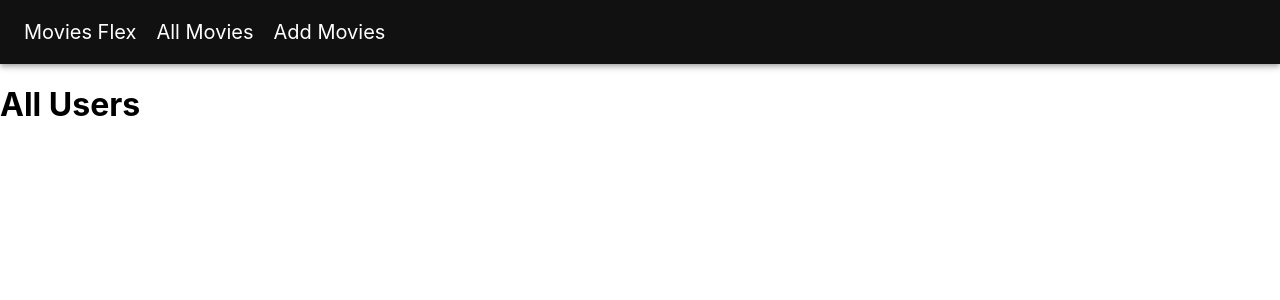
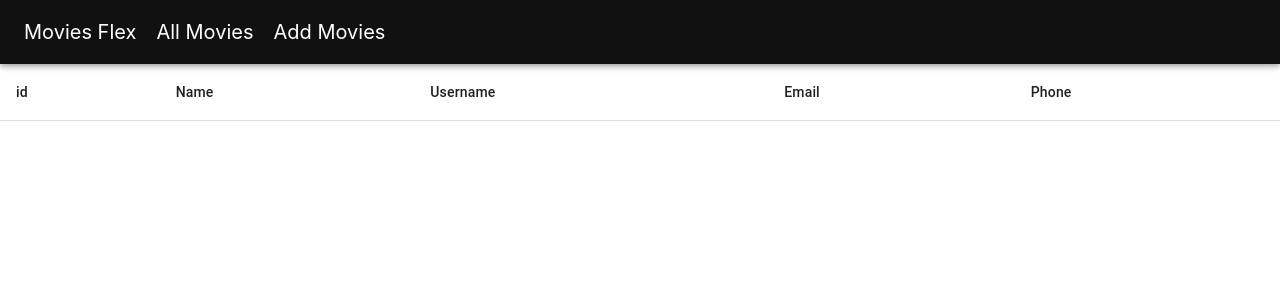
Before and after one commit to Dilbar-Ali/CrudApp, a React (Create React App) app in the folder crudapp/: page /all in a window 1280 px wide. Shown: the top 300 px of the page. Built offline with nearby package versions, Linux system fonts and the light colour scheme.

Commit message:
Add portion backend complete now start all data portion

```diff
--- a/crudapp/package.json
+++ b/crudapp/package.json
@@ -9,6 +9,8 @@
     "@testing-library/jest-dom": "^5.16.5",
     "@testing-library/react": "^13.4.0",
     "@testing-library/user-event": "^13.5.0",
+    "axios": "^1.2.1",
+    "json-server": "^0.17.1",
     "react": "^18.2.0",
     "react-dom": "^18.2.0",
     "react-router-dom": "^6.5.0",
@@ -17,6 +19,7 @@
   },
   "scripts": {
     "start": "react-scripts start",
+    "json-server":"json-server --watch src/database/db.json --host 127.0.0.1 --port 3002",
     "build": "react-scripts build",
     "test": "react-scripts test",
     "eject": "react-scripts eject"
--- a/crudapp/src/components/AddUser.js
+++ b/crudapp/src/components/AddUser.js
@@ -1,50 +1,80 @@
 import React from "react";
 
+
+// -------------DB IMPORT-------------
+
+import {addUser} from "../service/api"
 // _______Here now we state useHooks _____
 
-import { FormControl, FormGroup, InputLabel ,Input ,Typography , Button, styled} from "@mui/material";
+import { useState } from "react";
 
+// _________This is material Ui _________
 
-const Container =styled(FormGroup)`
+import {
+  FormControl,
+  FormGroup,
+  InputLabel,
+  Input,
+  Typography,
+  Button,
+  styled,
+} from "@mui/material";
 
-width:50%;
-margin:9% auto 0 auto;
+const Container = styled(FormGroup)`
+  width: 50%;
+  margin: 9% auto 0 auto;
 
- /* ______For child component handle through parent ___ */
+  /* ______For child component handle through parent ___ */
 
-  & >div{
-    margin-top:20px;
+  & > div {
+    margin-top: 20px;
+  }
+`;
+
+const initialValue = {
+  name: "",
+  username: "",
+  email: "",
+  phone: "",
+};
+
+const AddUser = () => {
+  // ===================================
+  // _______ React Hooks portion ________
+
+  const [user, setUser] = useState(initialValue);
+
+  const onValueChange=(e)=>{
+    setUser({...user,[e.target.name]:e.target.value})
+
+  }
+  const adduserDetails=async()=>{
+    await addUser(user);
   }
 
-
-
-`
-
-
-const AddUser = () => {
+  //  ===================================
   return (
     <Container>
-
-    <Typography variant="h5">Add User</Typography>
+      <Typography variant="h5">Add User</Typography>
       <FormControl>
         <InputLabel>Name</InputLabel>
-        <Input/>
+        <Input onChange={(e)=>onValueChange(e) }name="name" />
       </FormControl>
       <FormControl>
         <InputLabel>Username</InputLabel>
-        <Input/>
+        <Input onChange={(e)=>onValueChange(e)} name="username" />
       </FormControl>
       <FormControl>
         <InputLabel>Email</InputLabel>
-        <Input/>
+        <Input onChange={(e)=>onValueChange(e)} name="email" />
       </FormControl>
       <FormControl>
         <InputLabel>Phone</InputLabel>
-        <Input/>
+        <Input onChange={(e)=>onValueChange(e)} name="phone"  />
       </FormControl>
 
       <FormControl>
-      <Button variant="contained">Add User</Button>
+        <Button variant="contained" onClick={()=>adduserDetails()}>Add User</Button>
       </FormControl>
     </Container>
   );
--- a/crudapp/src/components/AllUsers.js
+++ b/crudapp/src/components/AllUsers.js
@@ -1,11 +1,29 @@
-import React from 'react'
+import {
+  Table,
+  TableCell,
+  TableRow,
+  TableHead,
+  TableBody,
+} from "@mui/material";
+import React from "react";
 
 const AllUsers = () => {
   return (
-    <div>
-      <h1>All Users</h1>
-    </div>
-  )
-}
+    <Table>
+      <TableHead>
+        <TableRow>
+          <TableCell>id</TableCell>
+          <TableCell>Name</TableCell>
+          <TableCell>Username</TableCell>
+          <TableCell>Email</TableCell>
+          <TableCell>Phone</TableCell>
+        </TableRow>
+      </TableHead>
+      <TableBody>
 
-export default AllUsers
+      </TableBody>
+    </Table>
+  );
+};
+
+export default AllUsers;
--- /dev/null
+++ b/crudapp/src/database/db.json
@@ -0,0 +1,18 @@
+{
+  "users": [
+    {
+      "user": "Dilbar",
+      "username": "DilbarAli",
+      "email": "Dilbar@gmail.com",
+      "phone": "034452758",
+      "id": 1
+    },
+    {
+      "name": "Dilbar Ali",
+      "username": "khan ",
+      "email": "dilbarali0013@gmail.com",
+      "phone": "3494704553",
+      "id": 2
+    }
+  ]
+}
--- /dev/null
+++ b/crudapp/src/service/api.js
@@ -0,0 +1,11 @@
+import axios from "axios";
+const API_URL="http://localhost:3002/users"
+
+
+export const addUser=async(data)=>{
+    try{
+    return await axios.post(API_URL,data);
+    } catch(error){
+        console.log(`Error while calling addUser Api `, error.message)
+    }
+}
```
Also changed, not shown: 1 other file (tests, documents, lock files or other folders).
